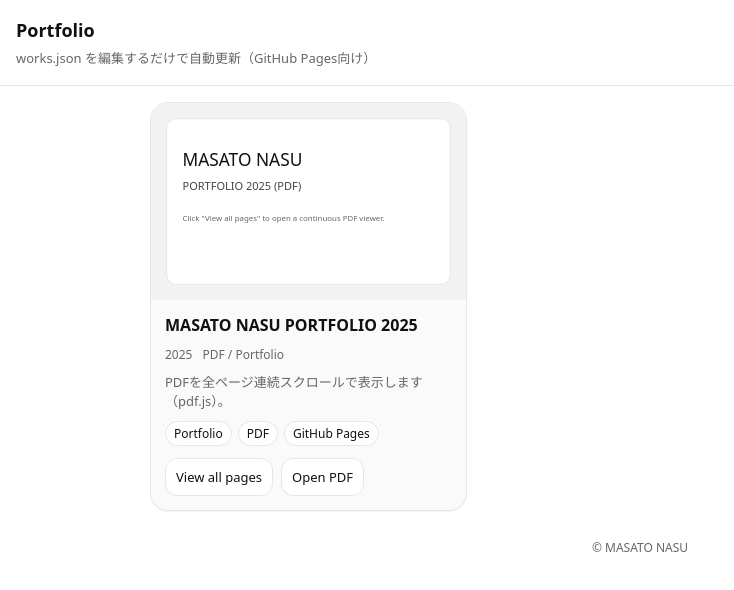
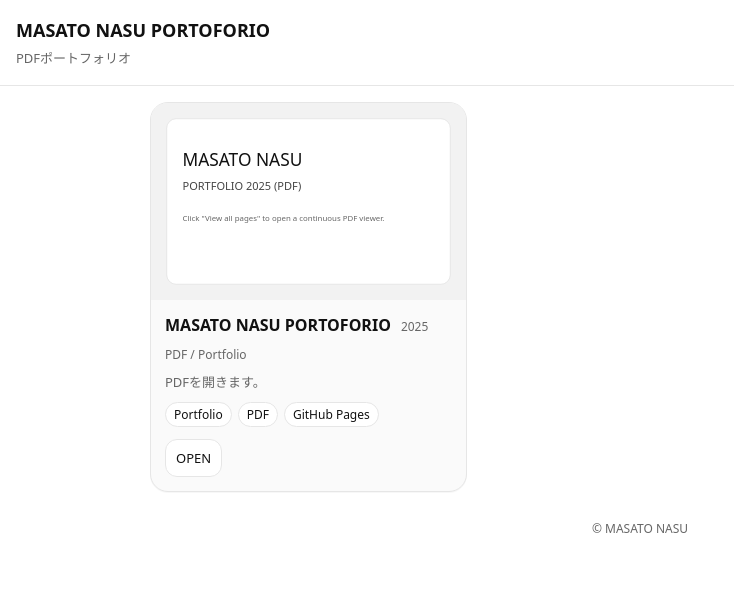
Before and after one commit to Masato-Nasu/MASATO-NASU-PORTFORIO, a plain HTML site: page index.html in a window 1280 px wide. Shown: the whole page, without its empty margins (0-734 px from the left). Drawn offline with Linux system fonts and the light colour scheme.

Commit message:
Add files via upload

```diff
--- a/app.js
+++ b/app.js
@@ -33,21 +33,14 @@ function renderCard(w) {
 
   const actions = el('div', { class:'actions' });
 
-  // ★ポイント：PDFを「全ページ表示」ビューアで開く
+  // PDF をブラウザで直接開く
   if (w.links?.pdf) {
-    actions.appendChild(el('a', {
-      class:'btn',
-      href:`viewer.html?file=${encodeURIComponent(w.links.pdf)}`,
-      target:'_blank',
-      rel:'noopener'
-    }, ['View all pages']));
-    // 直接PDFを開くボタンも一応付けます（ブラウザ内蔵ビューア）
     actions.appendChild(el('a', {
       class:'btn',
       href:w.links.pdf,
       target:'_blank',
       rel:'noopener'
-    }, ['Open PDF']));
+    }, ['OPEN']));
   }
 
   // 追加リンク（demo/repo等がある場合）
--- a/index.html
+++ b/index.html
@@ -3,7 +3,7 @@
 <head>
   <meta charset="utf-8" />
   <meta name="viewport" content="width=device-width,initial-scale=1" />
-  <title>Portfolio</title>
+  <title>MASATO NASU PORTOFORIO</title>
   <link rel="manifest" href="manifest.json">
   <meta name="theme-color" content="#ffffff"/>
   <style>
@@ -31,8 +31,8 @@
 </head>
 <body>
   <header>
-    <h1>Portfolio</h1>
-    <p>works.json を編集するだけで自動更新（GitHub Pages向け）</p>
+    <h1>MASATO NASU PORTOFORIO</h1>
+    <p>PDFポートフォリオ</p>
   </header>
 
   <main>
--- a/sw.js
+++ b/sw.js
@@ -1,4 +1,4 @@
-const CACHE = 'portfolio-v2';
+const CACHE = 'portfolio-v3';
 const ASSETS = [
   './',
   './index.html',
--- a/works.json
+++ b/works.json
@@ -1,10 +1,10 @@
 [
   {
     "id": "portfolio2025",
-    "title": "MASATO NASU PORTFOLIO 2025",
+    "title": "MASATO NASU PORTOFORIO",
     "year": 2025,
     "type": "PDF / Portfolio",
-    "catch": "PDFを全ページ連続スクロールで表示します（pdf.js）。",
+    "catch": "PDFを開きます。",
     "thumb": "assets/thumbs/portfolio.svg",
     "links": {
       "pdf": "assets/pdfs/masato_nasu_portfolio_2025.pdf"
```
